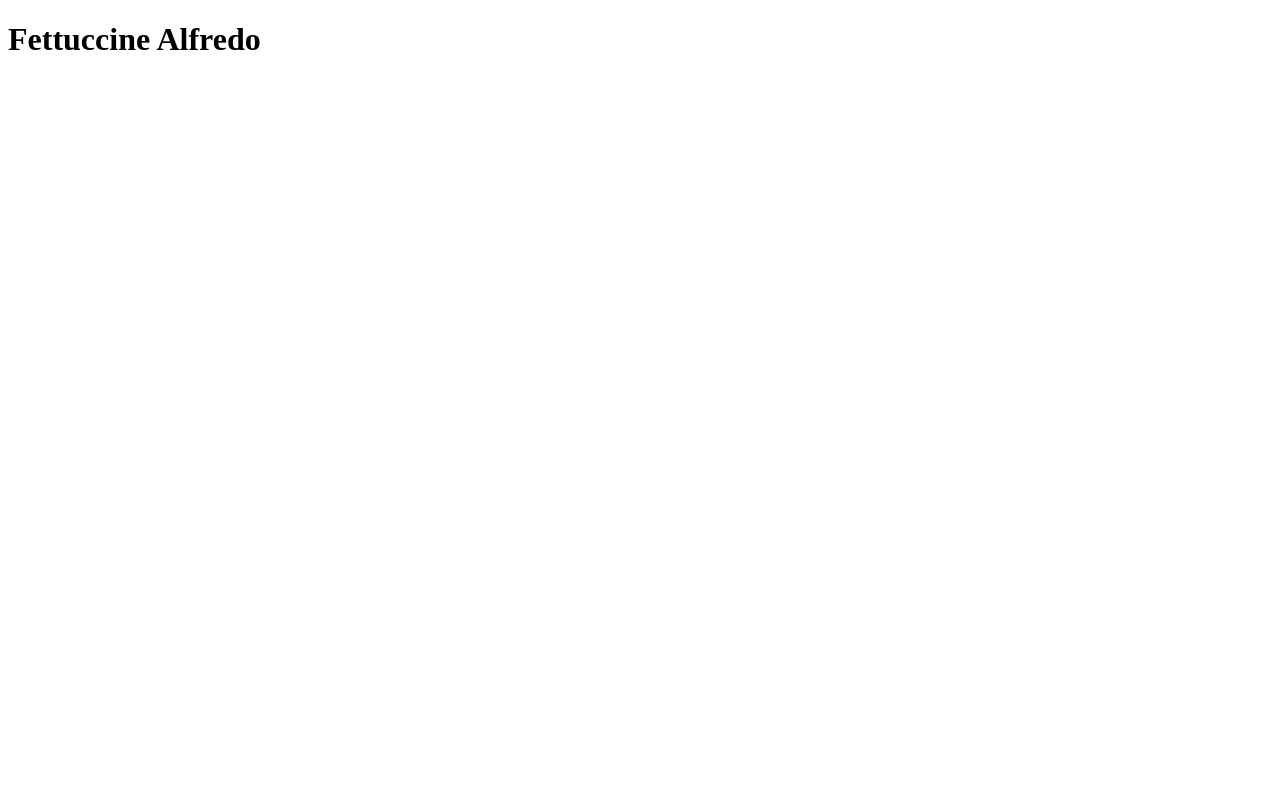
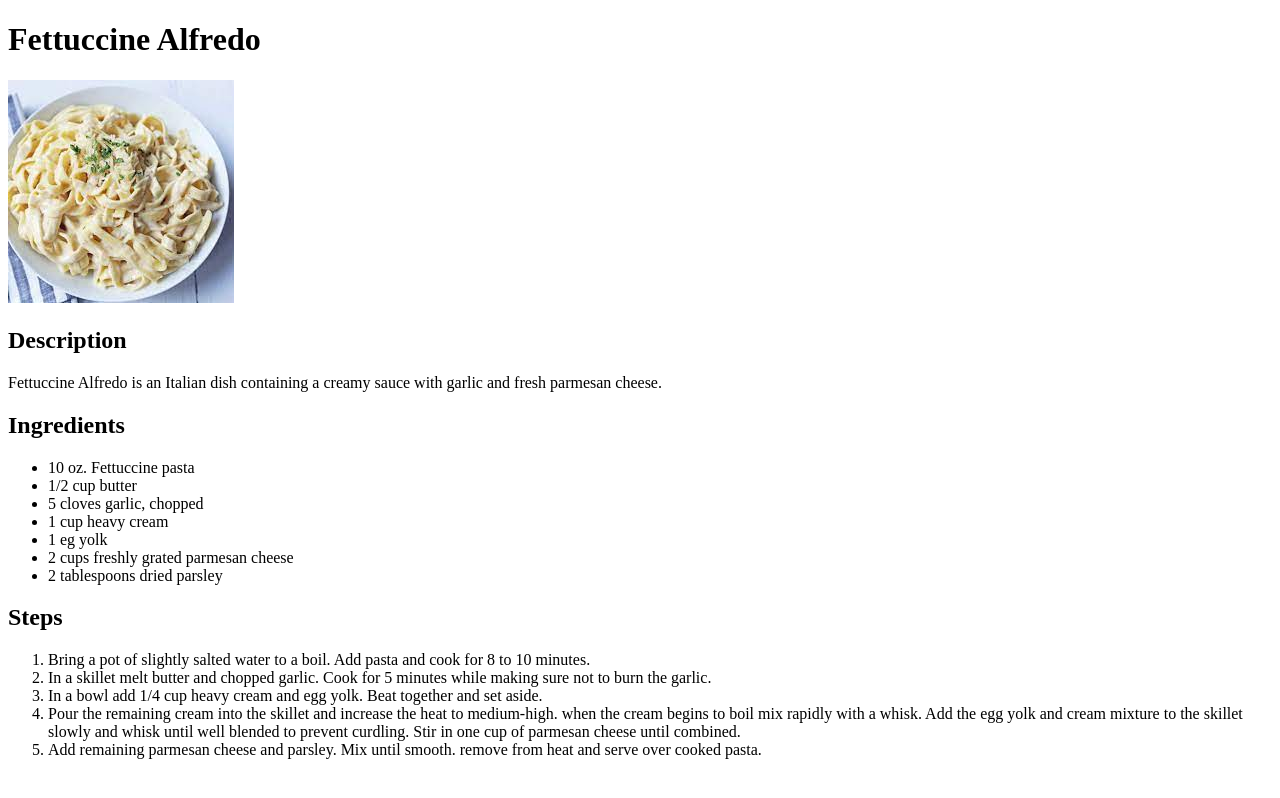
Before and after one commit to Naramos00/odin-recipies, a plain HTML site: page recipies/fettuccine.html in a window 1280 px wide. Drawn offline with Linux system fonts and the light colour scheme.

Commit message:
Add fettuccine.html image,description,ingredients and steps

```diff
--- a/recipies/fettuccine.html
+++ b/recipies/fettuccine.html
@@ -6,5 +6,27 @@
 </head>
 <body>
     <h1>Fettuccine Alfredo</h1>
+
+    <img src="../img/fettuccine.jpg" alt="Fettuccine Alfredo dish.">
+    <h2>Description</h2>
+    <p>Fettuccine Alfredo is an Italian dish containing a creamy sauce with garlic and fresh parmesan cheese.</p>
+    <h2>Ingredients</h2>
+    <ul>
+        <li>10 oz. Fettuccine pasta</li>
+        <li>1/2 cup butter</li>
+        <li>5 cloves garlic, chopped</li>
+        <li>1 cup heavy cream</li>
+        <li>1 eg yolk</li>
+        <li>2 cups freshly grated parmesan cheese</li>
+        <li>2 tablespoons dried parsley</li>
+    </ul>
+    <h2>Steps</h2>
+    <ol>
+        <li>Bring a pot of slightly salted water to a boil. Add pasta and cook for 8 to 10 minutes.</li>
+        <li>In a skillet melt butter and chopped garlic. Cook for 5 minutes while making sure not to burn the garlic.</li>
+        <li>In a bowl add 1/4 cup heavy cream and egg yolk. Beat together and set aside.</li>
+        <li>Pour the remaining cream into the skillet and increase the heat to medium-high. when the cream begins to boil mix rapidly with a whisk. Add the egg yolk and cream mixture to the skillet slowly and whisk until well blended to prevent curdling. Stir in one cup of parmesan cheese until combined. </li>
+        <li>Add remaining parmesan cheese and parsley. Mix until smooth. remove from heat and serve over cooked pasta.</li>
+    </ol>
 </body>
 </html>
```
Also changed, not shown: img/fettuccine.jpg (added).
